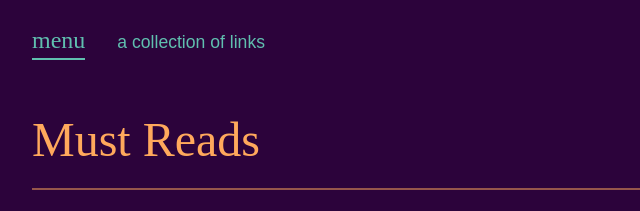
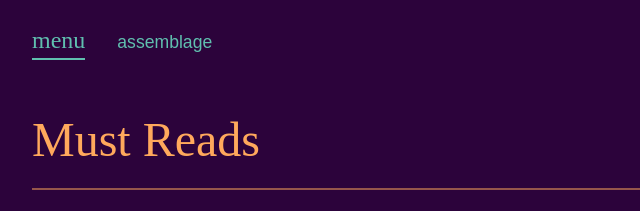
Before and after one commit to crowjm/assemblage, a plain HTML site: page index.html in a window 1280 px wide. Shown: the top 211 px of the page, 0-640 px from the left. Drawn offline with Linux system fonts and the light colour scheme.

Commit message:
change title in header

```diff
--- a/index.html
+++ b/index.html
@@ -13,7 +13,7 @@
 		<header role="banner">
 			<div class="header-links slide" data-state="closed">
 				<a href="#" id="menu" aria-controls="nav">menu</a>
-				<p>a collection of links</p>
+				<p>assemblage</p>
 			</div>
 		</header>
 		<nav id="nav" data-state="closed" role="navigation" aria-expanded="false">
```
